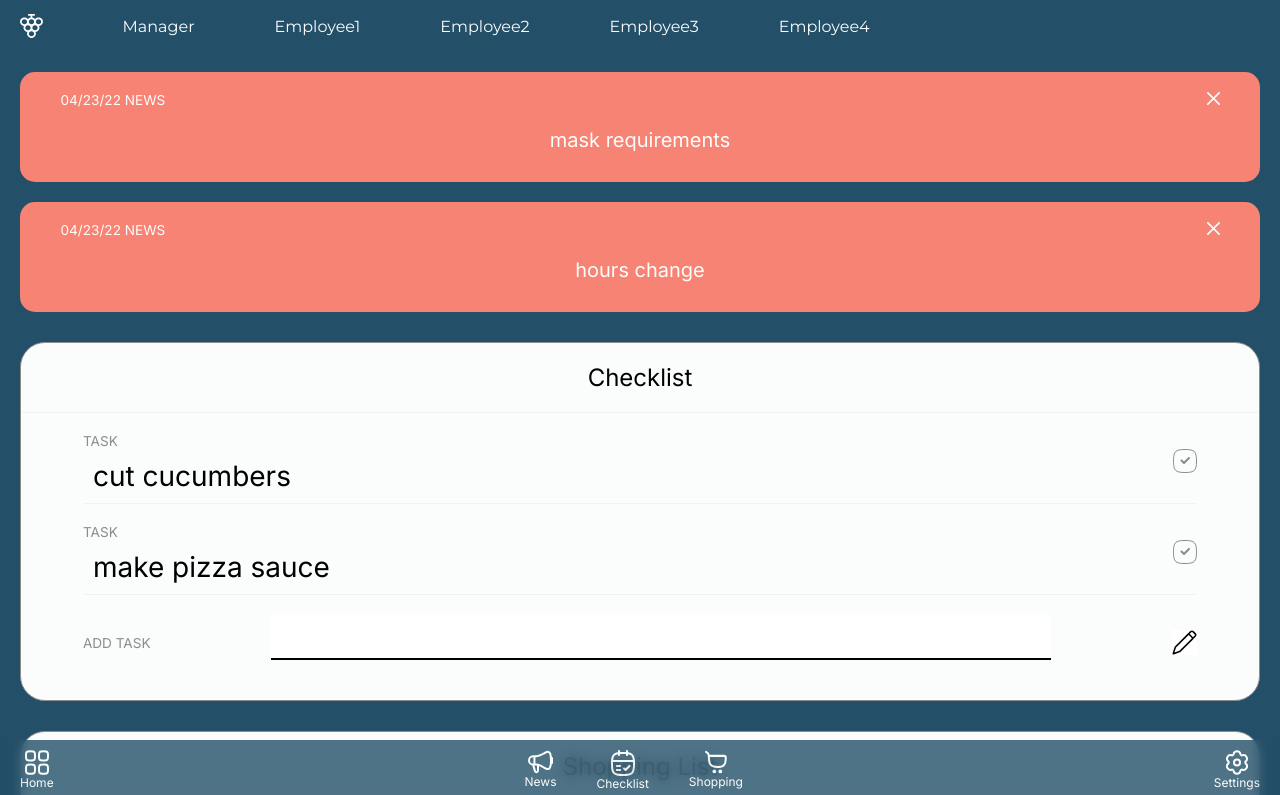
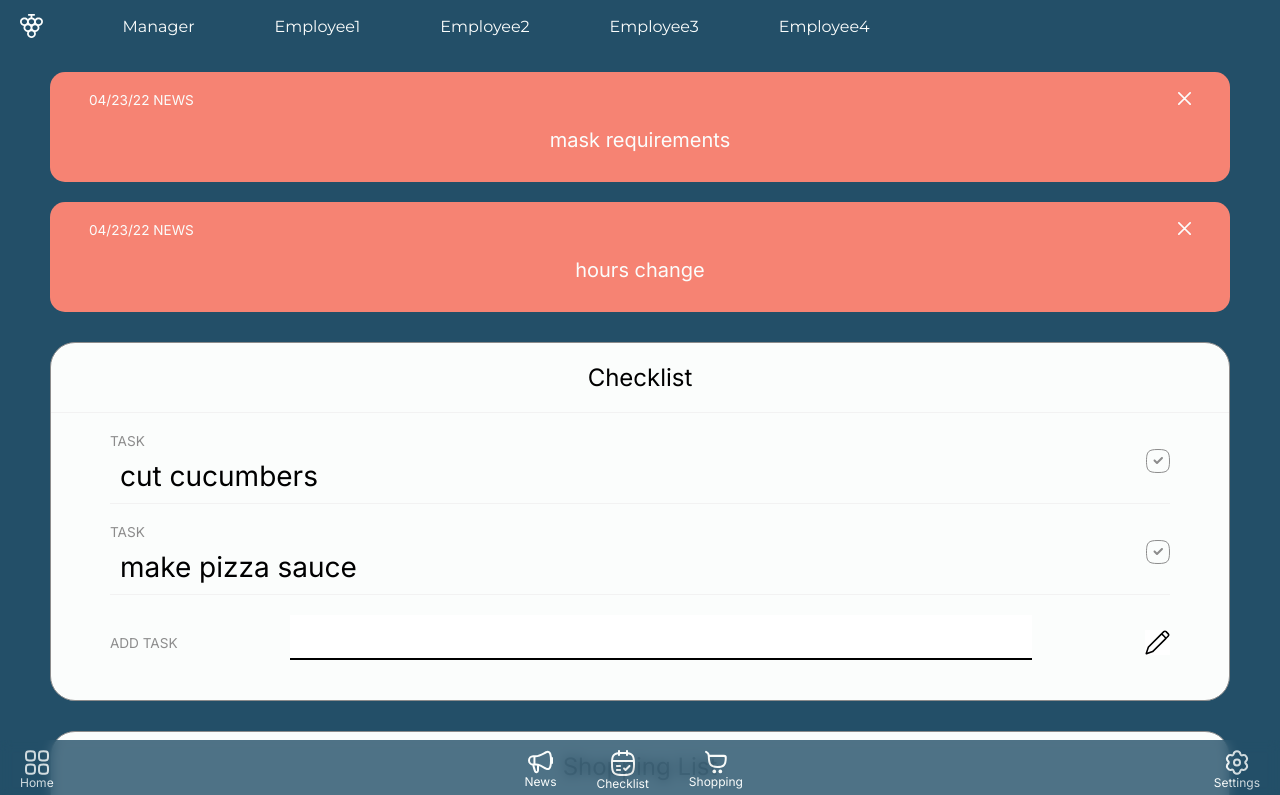
Before and after one commit to tinaxgao/planner, a React (Create React App) app: page / in a window 1280 px wide. Shown: the top 795 px of the page. Built offline with nearby package versions, Linux system fonts and the light colour scheme.

Commit message:
app.css announcements.css - widened margins

```diff
--- a/src/App.css
+++ b/src/App.css
@@ -26,7 +26,7 @@ section {
   background-color: #fbfdfc;
   border: 0.5px solid #8c8c8c;
   border-radius: 25px;
-  margin: 30px 20px 20px;
+  margin: 30px 50px 20px;
   padding-bottom: 20px;
 }
 
--- a/src/components/announcements/Announcements.css
+++ b/src/components/announcements/Announcements.css
@@ -3,7 +3,7 @@
   color: #fbfdfc;
   padding: 20px 10px 10px;
   border-radius: 15px;
-  margin: 20px 20px 10px;
+  margin: 20px 50px 10px;
   display: flex;
   flex-wrap: wrap;
 }
```
